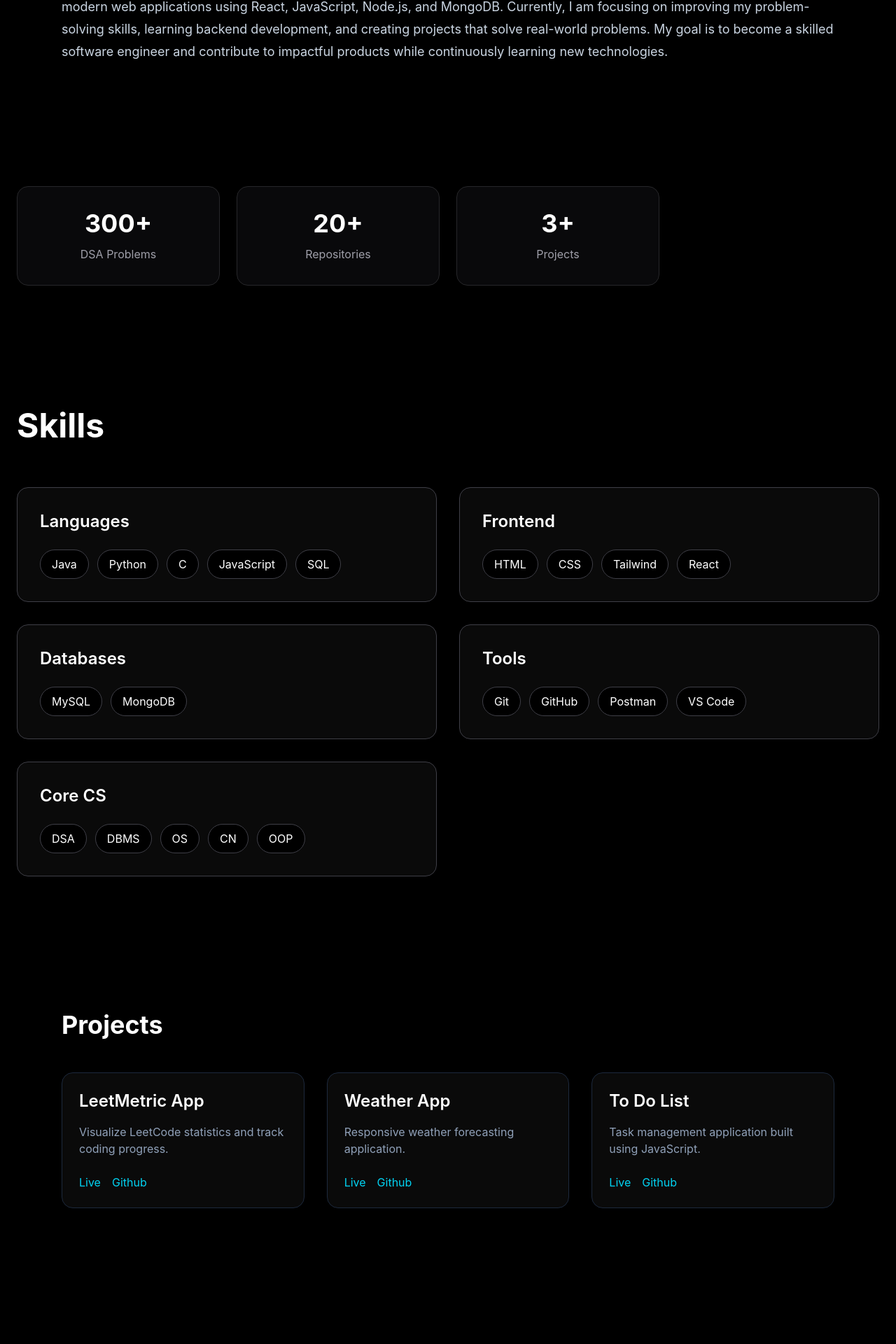
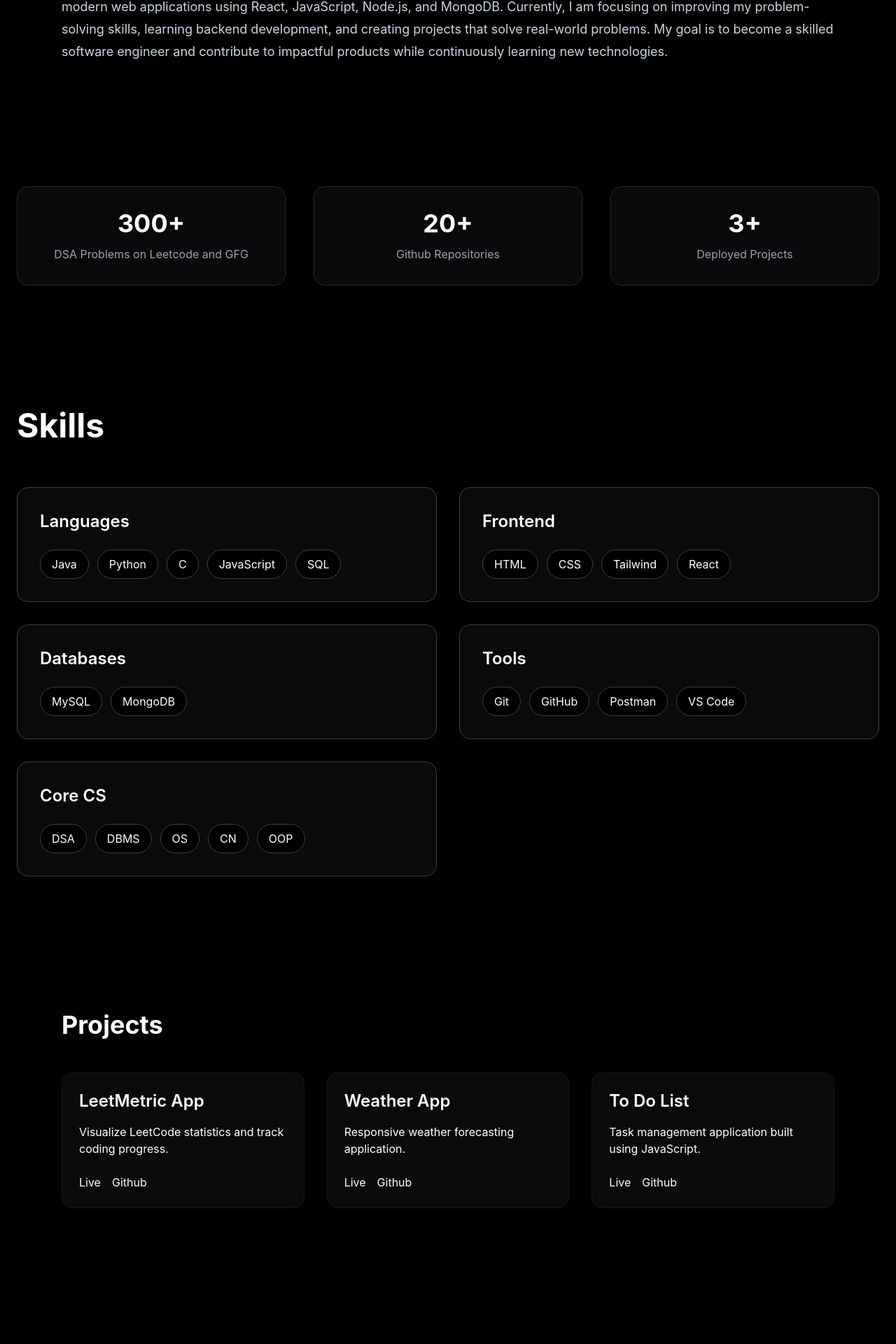
Before and after one commit to abhinavvv12/portfolio-website, a React (Vite) app: page / in a window 1280 px wide. Shown: the part 1006-2926 px from the top of the page at 70% size. Built offline with nearby package versions, Linux system fonts and the light colour scheme.

Commit message:
updated portfolio

```diff
--- a/src/components/Hero.jsx
+++ b/src/components/Hero.jsx
@@ -46,8 +46,6 @@ function Hero() {
             "
           >
             Hi,
-            <br />
-
             I'm
 
             <span className="text-white">
--- a/src/components/Projects.jsx
+++ b/src/components/Projects.jsx
@@ -38,7 +38,7 @@ function Projects() {
             rounded-2xl
             p-6
             border
-            border-slate-800
+            border-slate-900
             hover:border-white
             hover:-translate-y-3
             transition-all
@@ -49,7 +49,7 @@ function Projects() {
               {project.title}
             </h3>
 
-            <p className="text-slate-400 mb-6">
+            <p className="text-white mb-6">
               {project.desc}
             </p>
 
@@ -57,7 +57,7 @@ function Projects() {
               <a
                 href={project.live}
                 target="_blank"
-                className="text-cyan-400"
+                className="text-white"
               >
                 Live
               </a>
@@ -65,7 +65,7 @@ function Projects() {
               <a
                 href={project.github}
                 target="_blank"
-                className="text-cyan-400"
+                className="text-white"
               >
                 Github
               </a>
--- a/src/components/Stats.jsx
+++ b/src/components/Stats.jsx
@@ -1,14 +1,14 @@
 function Stats() {
   const stats = [
-    { value: "300+", label: "DSA Problems" },
-    { value: "20+", label: "Repositories" },
-    { value: "3+", label: "Projects" },
+    { value: "300+", label: "DSA Problems on Leetcode and GFG" },
+    { value: "20+", label: "Github Repositories" },
+    { value: "3+", label: "Deployed Projects" },
   ];
 
   return (
     <section className="max-w-7xl mx-auto px-6 py-20">
 
-      <div className="grid grid-cols-2 md:grid-cols-4 gap-6">
+      <div className="grid grid-cols-1 md:grid-cols-3 md:gap-10">
 
         {stats.map((item) => (
           <div
```
